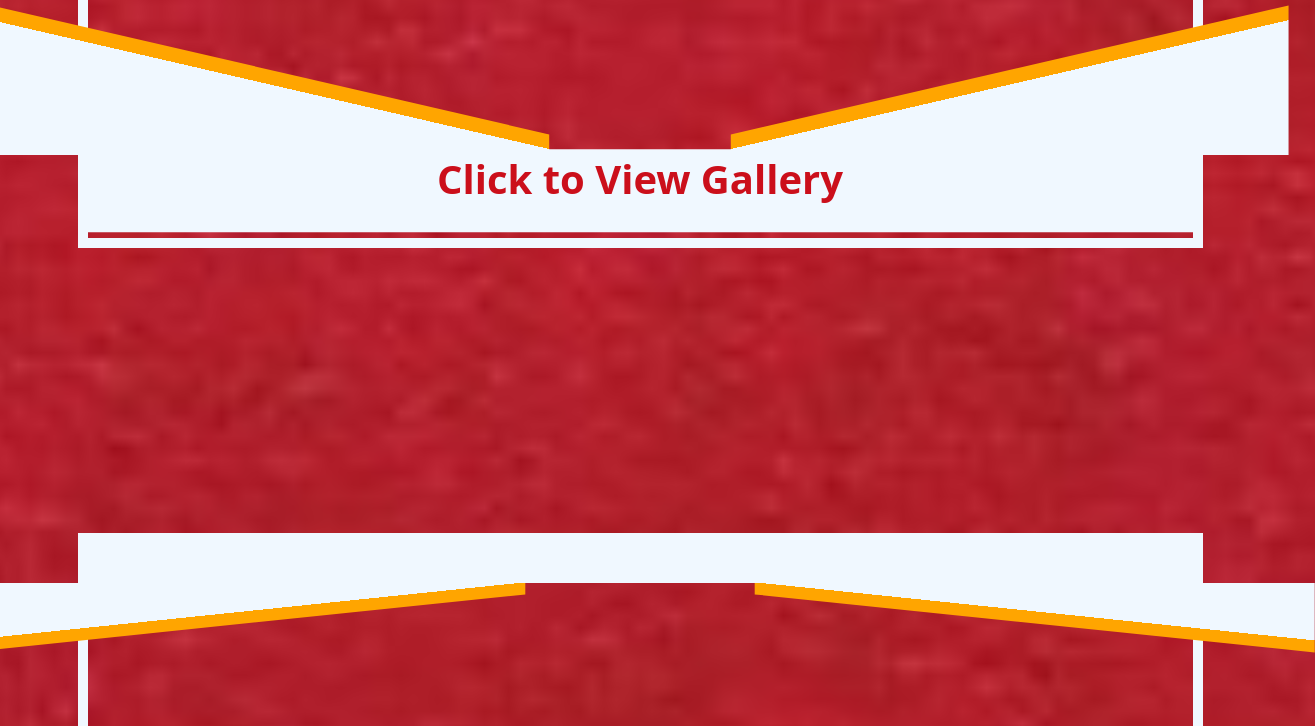
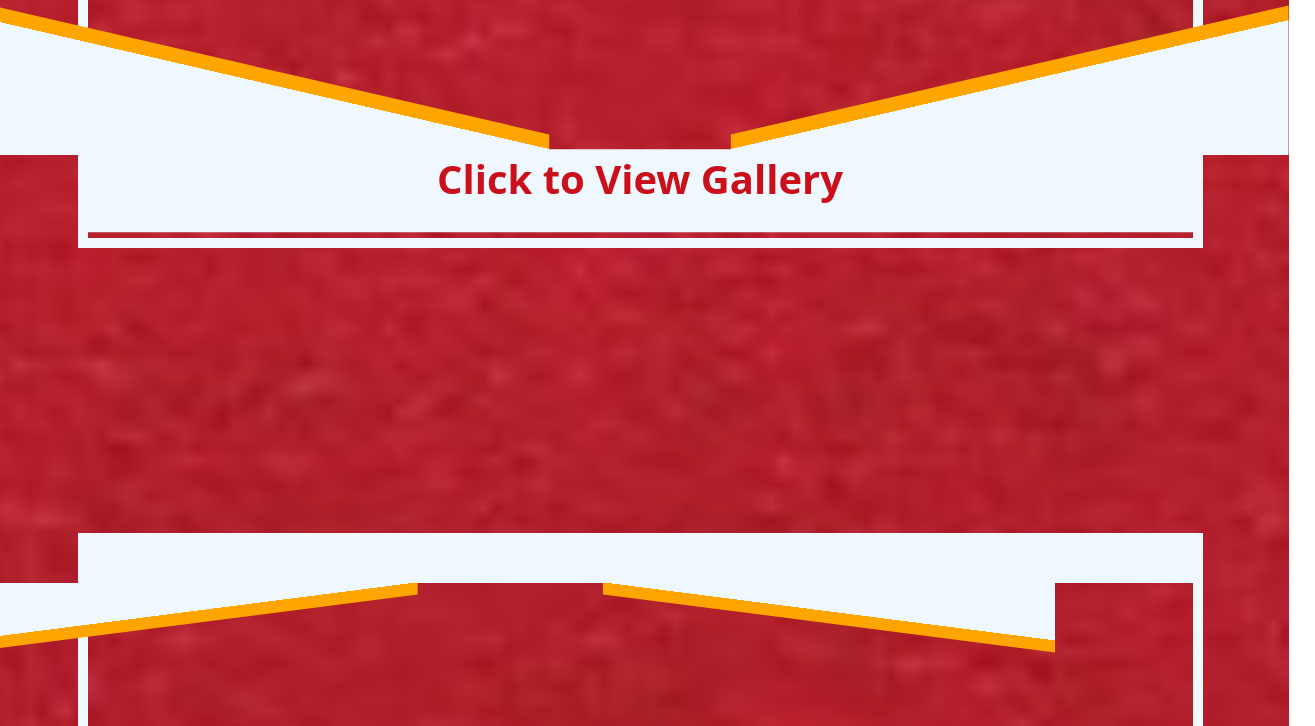
Before and after one commit to Dhruv120/dc3, a plain HTML site: page index.html in a window 1280 px wide. Shown: the part 1195-1921 px from the top of the page, 1315 px wide, since content can reach past the window. Drawn offline with nearby package versions, Linux system fonts and the light colour scheme.

Commit message:
Update style.css

```diff
--- a/style.css
+++ b/style.css
@@ -432,7 +432,7 @@ margin-left: -1%;
 
 
 .dhruvt{
-    width: 123.8%;
+    width: 100%;
   margin-left: -11.9%;
 
       }
```
